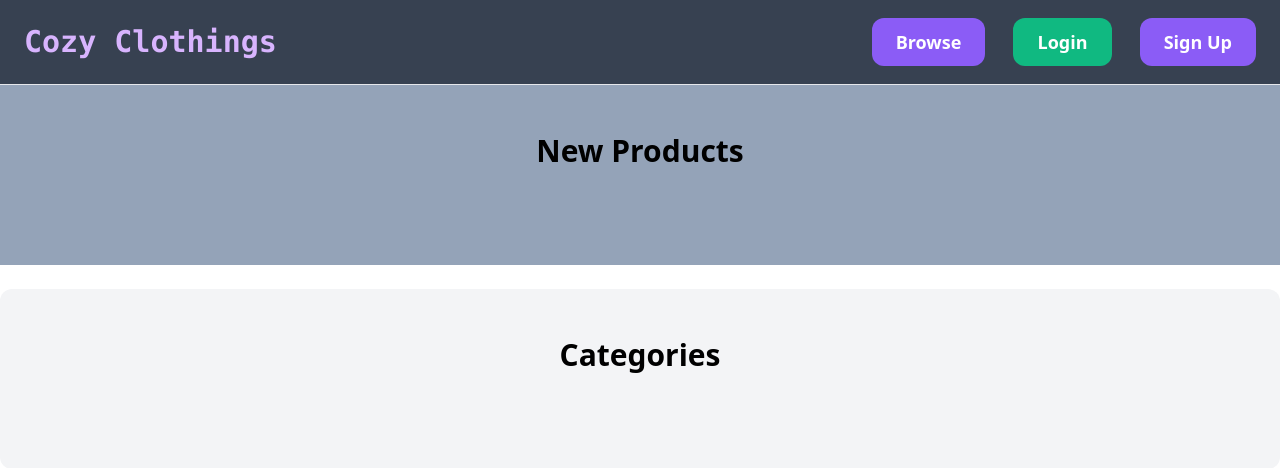
After one commit to mansijmaharzn/cozy-clothings, a Django app: page / in a window 1280 px wide. The commit adds this page. Shown: the top 468 px of the page. Run offline with Django 5.2, Linux system fonts and the light colour scheme; data that the repository does not hold is empty; some libraries are stand-ins or nearby versions.

Commit message:
CC-Add Home Page to show newest products and all categories

```diff
--- a/user_management/templates/user_management/base.html
+++ b/user_management/templates/user_management/base.html
@@ -1,25 +1,33 @@
 <!DOCTYPE html>
 <html lang="en">
+
 <head>
   <meta charset="UTF-8" />
   <meta name="viewport" content="width=device-width, initial-scale=1.0" />
   <script src="https://cdn.tailwindcss.com"></script>
   <title>{% block title %}{% endblock %} | Cozy Clothings</title>
 </head>
+
 <body>
-    <nav class="px-6 py-6 flex items-center justify-between border-b border-gray-200 bg-gray-600 hover:bg-gray-700 duration-500">
+  <nav
+    class="px-6 py-6 flex items-center justify-between border-b border-gray-200 bg-gray-600 hover:bg-gray-700 duration-500">
     <a href="/" class="font-bold text-purple-300 hover:text-pink-500 text-3xl font-mono">Cozy Clothings</a>
 
     <div class="space-x-6">
-            <a href="#" class="px-6 py-3 text-lg font-semibold bg-violet-500 text-white rounded-xl hover:bg-violet-400">Browse</a>
+      <a href="{% url 'product:products' %}"
+        class="px-6 py-3 text-lg font-semibold bg-violet-500 text-white rounded-xl hover:bg-violet-400">Browse</a>
       {% if user.is_authenticated %}
-            <a href="{% url 'user_management:logout' %}" class="px-6 py-3 text-lg font-semibold bg-red-500 text-white rounded-xl hover:bg-rose-400">Logout</a>
+      <a href="{% url 'user_management:logout' %}"
+        class="px-6 py-3 text-lg font-semibold bg-red-500 text-white rounded-xl hover:bg-rose-400">Logout</a>
       {% else %}
-            <a href="{% url 'user_management:login' %}" class="px-6 py-3 text-lg font-semibold bg-emerald-500 text-white rounded-xl hover:bg-teal-400">Login</a>
-            <a href="{% url 'user_management:register' %}" class="px-6 py-3 text-lg font-semibold bg-violet-500 text-white rounded-xl hover:bg-fuchsia-400">Sign Up</a>
+      <a href="{% url 'user_management:login' %}"
+        class="px-6 py-3 text-lg font-semibold bg-emerald-500 text-white rounded-xl hover:bg-teal-400">Login</a>
+      <a href="{% url 'user_management:register' %}"
+        class="px-6 py-3 text-lg font-semibold bg-violet-500 text-white rounded-xl hover:bg-fuchsia-400">Sign Up</a>
       {% endif %}
     </div>
   </nav>
   {% block content %}{% endblock %}
 </body>
+
 </html>
--- /dev/null
+++ b/user_management/templates/user_management/index.html
@@ -0,0 +1,40 @@
+{% extends 'user_management/base.html' %}
+{% block title %}Home{% endblock %}
+{% block content %}
+<div class="px-6 py-12 bg-slate-400">
+    <h2 class="mb-12 text-3xl text-center font-semibold">New Products</h2>
+
+    <div class="grid grid-cols-2 gap-3">
+        {% for product in products %}
+        <div class="m-3 opacity-90 hover:opacity-100 duration-500">
+            <a href="#">
+                <div class="aspect-w-16 aspect-h-9">
+                    <img src="{{ product.image.url }}" alt="{{ product.title }}"
+                        class="object-cover w-full h-full rounded-t-xl">
+                </div>
+                <div class="p-6 bg-white rounded-b-xl hover:bg-gray-200">
+                    <h2 class="text-2xl font-bold">| {{ product.sale_price }} | {{ product.title }}</h2>
+                </div>
+            </a>
+        </div>
+        {% endfor %}
+    </div>
+</div>
+
+<div class="mt-6 px-6 py-12 bg-gray-100 rounded-xl">
+    <h2 class="mb-12 text-3xl text-center font-semibold">Categories</h2>
+
+    <div class="grid grid-cols-3 gap-3">
+        {% for category in categories %}
+        <div>
+            <a href="{% url 'product:products' %}?category={{ category.id }}">
+                <div class="p-6 bg-white rounded-b-xl">
+                    <h2 class="text-2xl">{{ category.title }}</h2>
+                    <p class="text-gray-500">{{ category.products.count }} Products</p>
+                </div>
+            </a>
+        </div>
+        {% endfor %}
+    </div>
+</div>
+{% endblock %}
--- a/user_management/urls.py
+++ b/user_management/urls.py
@@ -1,13 +1,20 @@
 from django.urls import path
 from django.contrib.auth.views import LoginView
 
-from user_management.views import RegisterView, LogoutView
+from user_management.views import RegisterView, LogoutView, IndexView
 from user_management.forms import LoginForm
 
 app_name = "user_management"
 
 urlpatterns = [
-    path("register/", RegisterView.as_view(), name='register'),
-    path("login/", LoginView.as_view(template_name="user_management/login.html", authentication_form=LoginForm), name="login"),
+    path("", IndexView.as_view(), name="index"),
+    path("register/", RegisterView.as_view(), name="register"),
+    path(
+        "login/",
+        LoginView.as_view(
+            template_name="user_management/login.html", authentication_form=LoginForm
+        ),
+        name="login",
+    ),
     path("logout/", LogoutView.as_view(), name="logout"),
 ]
--- a/user_management/views.py
+++ b/user_management/views.py
@@ -4,25 +4,40 @@ from django.contrib.auth import logout
 from django.contrib.auth.mixins import LoginRequiredMixin
 
 from user_management.forms import RegistrationForm
+from product.models import Product, Category
 
 
 class RegisterView(View):
-    template_name = 'user_management/register.html'
+    template_name = "user_management/register.html"
 
     def get(self, request, *args, **kwargs):
         form = RegistrationForm()
-        return render(request, self.template_name, {'form': form})
+        return render(request, self.template_name, {"form": form})
 
     def post(self, request, *args, **kwargs):
         form = RegistrationForm(request.POST)
         if form.is_valid():
             form.save()
-            return redirect('users/login/')
+            return redirect("/login/")
 
-        return render(request, self.template_name, {'form': form})
+        return render(request, self.template_name, {"form": form})
 
 
 class LogoutView(LoginRequiredMixin, View):
     def get(self, request):
         logout(request)
         return redirect("/login/")
+
+
+class IndexView(View):
+    template_name = "user_management/index.html"
+
+    def get(self, request):
+        products = Product.objects.all()[:4]
+        categories = Category.objects.all()
+
+        return render(
+            request,
+            self.template_name,
+            {"products": products, "categories": categories},
+        )
```
Lines whose indentation alone changed are shown as unchanged.
